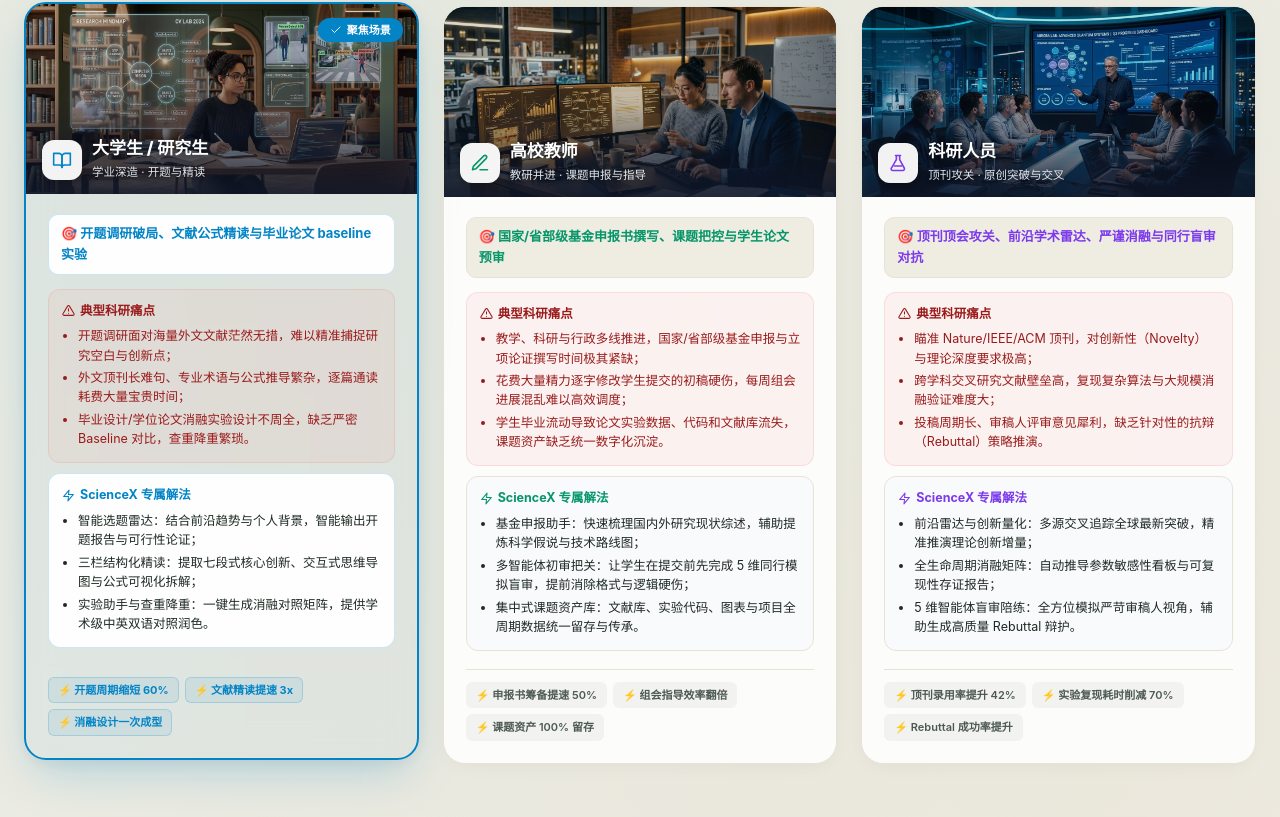
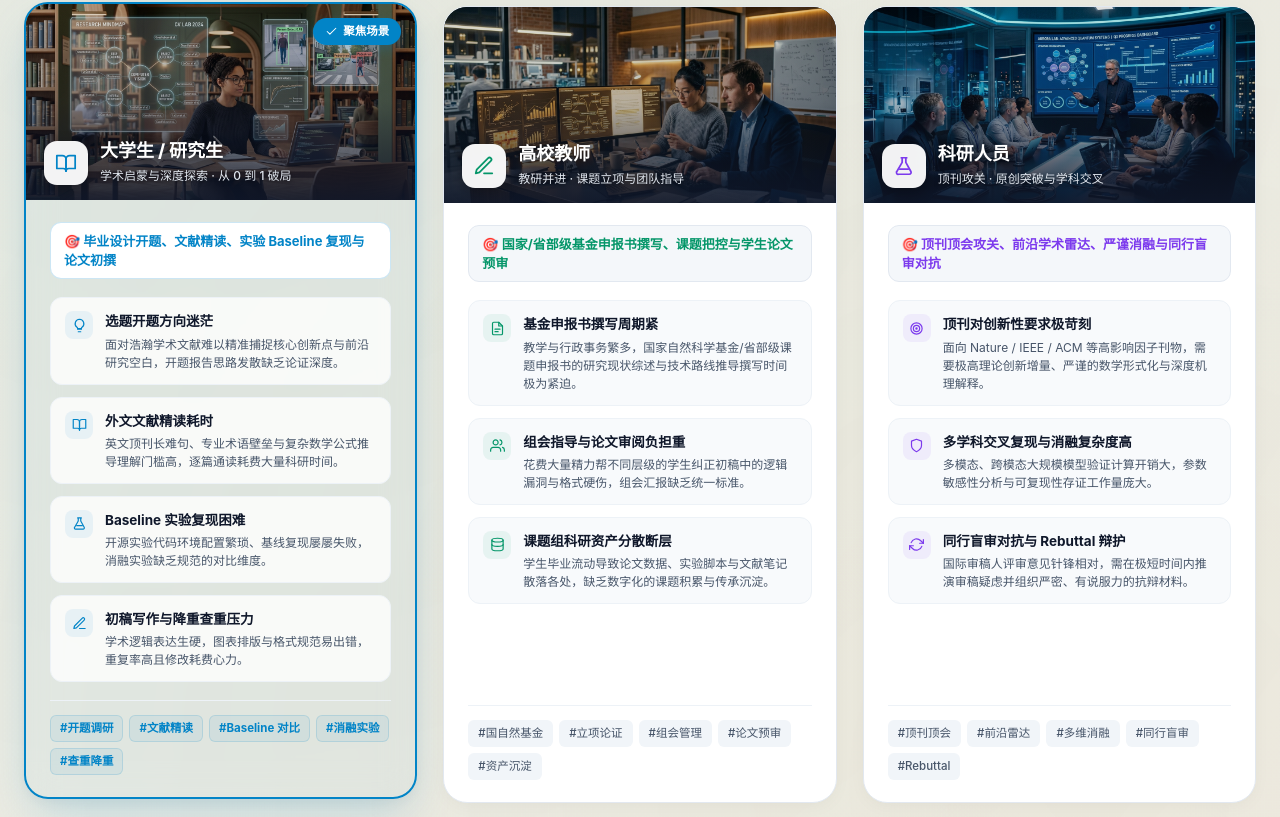
Before and after one commit to wyxpro/ScienceX, a React (Vite) app in the folder frontend/: page / in a window 1280 px wide. Shown: the part 1003-1820 px from the top of the page. Built offline with nearby package versions, Linux system fonts and the light colour scheme; no server answers.

Commit message:
feat: 官网用户画像卡片移除解法与指标组件，精细化重构大学生/研究生卡片排版

```diff
--- a/frontend/src/pages/landing/LandingPersonas.tsx
+++ b/frontend/src/pages/landing/LandingPersonas.tsx
@@ -15,9 +15,12 @@ interface PersonaScenario {
   cardActiveBg: string;
   shadowColor: string;
   sceneTitle: string;
-  pains: string[];
-  solves: string[];
-  metrics: string[];
+  challenges: {
+    icon: string;
+    title: string;
+    desc: string;
+  }[];
+  keywords: string[];
 }
 
 // 三大核心用户角色：大学生/研究生、高校教师、科研人员
@@ -25,71 +28,97 @@ const PERSONA_SCENARIOS: PersonaScenario[] = [
   {
     id: 'student',
     role: '大学生 / 研究生',
-    tag: '学业深造 · 开题与精读',
+    tag: '学术启蒙与深度探索 · 从 0 到 1 破局',
     coverImg: gradStudentImg,
     avatarIcon: 'book',
     themeColor: '#0284c7',
     badgeBg: 'rgba(2, 132, 199, 0.1)',
-    cardActiveBg: 'rgba(2, 132, 199, 0.04)',
-    shadowColor: 'rgba(2, 132, 199, 0.25)',
-    sceneTitle: '开题调研破局、文献公式精读与毕业论文 baseline 实验',
-    pains: [
-      '开题调研面对海量外文文献茫然无措，难以精准捕捉研究空白与创新点；',
-      '外文顶刊长难句、专业术语与公式推导繁杂，逐篇通读耗费大量宝贵时间；',
-      '毕业设计/学位论文消融实验设计不周全，缺乏严密 Baseline 对比，查重降重繁琐。',
+    cardActiveBg: 'rgba(2, 132, 199, 0.035)',
+    shadowColor: 'rgba(2, 132, 199, 0.22)',
+    sceneTitle: '毕业设计开题、文献精读、实验 Baseline 复现与论文初撰',
+    challenges: [
+      {
+        icon: 'bulb',
+        title: '选题开题方向迷茫',
+        desc: '面对浩瀚学术文献难以精准捕捉核心创新点与前沿研究空白，开题报告思路发散缺乏论证深度。',
+      },
+      {
+        icon: 'book',
+        title: '外文文献精读耗时',
+        desc: '英文顶刊长难句、专业术语壁垒与复杂数学公式推导理解门槛高，逐篇通读耗费大量科研时间。',
+      },
+      {
+        icon: 'flask',
+        title: 'Baseline 实验复现困难',
+        desc: '开源实验代码环境配置繁琐、基线复现屡屡失败，消融实验缺乏规范的对比维度。',
+      },
+      {
+        icon: 'pen',
+        title: '初稿写作与降重查重压力',
+        desc: '学术逻辑表达生硬，图表排版与格式规范易出错，重复率高且修改耗费心力。',
+      },
     ],
-    solves: [
-      '智能选题雷达：结合前沿趋势与个人背景，智能输出开题报告与可行性论证；',
-      '三栏结构化精读：提取七段式核心创新、交互式思维导图与公式可视化拆解；',
-      '实验助手与查重降重：一键生成消融对照矩阵，提供学术级中英双语对照润色。',
-    ],
-    metrics: ['开题周期缩短 60%', '文献精读提速 3x', '消融设计一次成型'],
+    keywords: ['开题调研', '文献精读', 'Baseline 对比', '消融实验', '查重降重'],
   },
   {
     id: 'teacher',
     role: '高校教师',
-    tag: '教研并进 · 课题申报与指导',
+    tag: '教研并进 · 课题立项与团队指导',
     coverImg: earlyScholarImg,
     avatarIcon: 'pen',
     themeColor: '#059669',
     badgeBg: 'rgba(5, 150, 105, 0.1)',
-    cardActiveBg: 'rgba(5, 150, 105, 0.04)',
-    shadowColor: 'rgba(5, 150, 105, 0.25)',
+    cardActiveBg: 'rgba(5, 150, 105, 0.035)',
+    shadowColor: 'rgba(5, 150, 105, 0.22)',
     sceneTitle: '国家/省部级基金申报书撰写、课题把控与学生论文预审',
-    pains: [
-      '教学、科研与行政多线推进，国家/省部级基金申报与立项论证撰写时间极其紧缺；',
-      '花费大量精力逐字修改学生提交的初稿硬伤，每周组会进展混乱难以高效调度；',
-      '学生毕业流动导致论文实验数据、代码和文献库流失，课题资产缺乏统一数字化沉淀。',
+    challenges: [
+      {
+        icon: 'doc',
+        title: '基金申报书撰写周期紧',
+        desc: '教学与行政事务繁多，国家自然科学基金/省部级课题申报书的研究现状综述与技术路线推导撰写时间极为紧迫。',
+      },
+      {
+        icon: 'users',
+        title: '组会指导与论文审阅负担重',
+        desc: '花费大量精力帮不同层级的学生纠正初稿中的逻辑漏洞与格式硬伤，组会汇报缺乏统一标准。',
+      },
+      {
+        icon: 'db',
+        title: '课题组科研资产分散断层',
+        desc: '学生毕业流动导致论文数据、实验脚本与文献笔记散落各处，缺乏数字化的课题积累与传承沉淀。',
+      },
     ],
-    solves: [
-      '基金申报助手：快速梳理国内外研究现状综述，辅助提炼科学假说与技术路线图；',
-      '多智能体初审把关：让学生在提交前先完成 5 维同行模拟盲审，提前消除格式与逻辑硬伤；',
-      '集中式课题资产库：文献库、实验代码、图表与项目全周期数据统一留存与传承。',
-    ],
-    metrics: ['申报书筹备提速 50%', '组会指导效率翻倍', '课题资产 100% 留存'],
+    keywords: ['国自然基金', '立项论证', '组会管理', '论文预审', '资产沉淀'],
   },
   {
     id: 'researcher',
     role: '科研人员',
-    tag: '顶刊攻关 · 原创突破与交叉',
+    tag: '顶刊攻关 · 原创突破与学科交叉',
     coverImg: labPiImg,
     avatarIcon: 'flask',
     themeColor: '#7c3aed',
     badgeBg: 'rgba(124, 58, 237, 0.1)',
-    cardActiveBg: 'rgba(124, 58, 237, 0.04)',
-    shadowColor: 'rgba(124, 58, 237, 0.25)',
+    cardActiveBg: 'rgba(124, 58, 237, 0.035)',
+    shadowColor: 'rgba(124, 58, 237, 0.22)',
     sceneTitle: '顶刊顶会攻关、前沿学术雷达、严谨消融与同行盲审对抗',
-    pains: [
-      '瞄准 Nature/IEEE/ACM 顶刊，对创新性（Novelty）与理论深度要求极高；',
-      '跨学科交叉研究文献壁垒高，复现复杂算法与大规模消融验证难度大；',
-      '投稿周期长、审稿人评审意见犀利，缺乏针对性的抗辩（Rebuttal）策略推演。',
+    challenges: [
+      {
+        icon: 'target',
+        title: '顶刊对创新性要求极苛刻',
+        desc: '面向 Nature / IEEE / ACM 等高影响因子刊物，需要极高理论创新增量、严谨的数学形式化与深度机理解释。',
+      },
+      {
+        icon: 'shield',
+        title: '多学科交叉复现与消融复杂度高',
+        desc: '多模态、跨模态大规模模型验证计算开销大，参数敏感性分析与可复现性存证工作量庞大。',
+      },
+      {
+        icon: 'refresh',
+        title: '同行盲审对抗与 Rebuttal 辩护',
+        desc: '国际审稿人评审意见针锋相对，需在极短时间内推演审稿疑虑并组织严密、有说服力的抗辩材料。',
+      },
     ],
-    solves: [
-      '前沿雷达与创新量化：多源交叉追踪全球最新突破，精准推演理论创新增量；',
-      '全生命周期消融矩阵：自动推导参数敏感性看板与可复现性存证报告；',
-      '5 维智能体盲审陪练：全方位模拟严苛审稿人视角，辅助生成高质量 Rebuttal 辩护。',
-    ],
-    metrics: ['顶刊录用率提升 42%', '实验复现耗时削减 70%', 'Rebuttal 成功率提升'],
+    keywords: ['顶刊顶会', '前沿雷达', '多维消融', '同行盲审', 'Rebuttal'],
   },
 ];
 
@@ -112,8 +141,8 @@ export const LandingPersonas: React.FC = () => {
       <div
         style={{
           display: 'grid',
-          gridTemplateColumns: 'repeat(auto-fit, minmax(320px, 1fr))',
-          gap: 24,
+          gridTemplateColumns: 'repeat(auto-fit, minmax(340px, 1fr))',
+          gap: 26,
         }}
       >
         {PERSONA_SCENARIOS.map((p) => {
@@ -123,14 +152,14 @@ export const LandingPersonas: React.FC = () => {
               key={p.id}
               onClick={() => setSelectedId(p.id)}
               style={{
-                borderRadius: 22,
+                borderRadius: 24,
                 overflow: 'hidden',
-                background: isSelected ? p.cardActiveBg : 'rgba(255, 255, 255, 0.85)',
+                background: isSelected ? p.cardActiveBg : '#ffffff',
                 backdropFilter: 'blur(16px)',
-                border: isSelected ? `2.5px solid ${p.themeColor}` : '1.5px solid var(--line)',
+                border: isSelected ? `2px solid ${p.themeColor}` : '1px solid #e2e8f0',
                 boxShadow: isSelected
-                  ? `0 20px 48px -10px ${p.shadowColor}, 0 4px 16px rgba(0, 0, 0, 0.06)`
-                  : '0 6px 20px -6px rgba(0, 0, 0, 0.05)',
+                  ? `0 20px 48px -10px ${p.shadowColor}, 0 4px 16px rgba(0, 0, 0, 0.05)`
+                  : '0 4px 20px -4px rgba(15, 23, 42, 0.05)',
                 display: 'flex',
                 flexDirection: 'column',
                 cursor: 'pointer',
@@ -147,9 +176,9 @@ export const LandingPersonas: React.FC = () => {
               }}
               onMouseLeave={(e) => {
                 if (!isSelected) {
-                  e.currentTarget.style.borderColor = 'var(--line)';
+                  e.currentTarget.style.borderColor = '#e2e8f0';
                   e.currentTarget.style.transform = 'none';
-                  e.currentTarget.style.boxShadow = '0 6px 20px -6px rgba(0, 0, 0, 0.05)';
+                  e.currentTarget.style.boxShadow = '0 4px 20px -4px rgba(15, 23, 42, 0.05)';
                 }
               }}
               role="button"
@@ -166,9 +195,9 @@ export const LandingPersonas: React.FC = () => {
                     zIndex: 10,
                     background: p.themeColor,
                     color: '#ffffff',
-                    fontSize: 11,
-                    fontWeight: 800,
-                    padding: '3px 12px',
+                    fontSize: 11.5,
+                    fontWeight: 700,
+                    padding: '4px 12px',
                     borderRadius: 999,
                     boxShadow: `0 4px 12px ${p.shadowColor}`,
                     display: 'flex',
@@ -177,7 +206,7 @@ export const LandingPersonas: React.FC = () => {
                     backdropFilter: 'blur(6px)',
                   }}
                 >
-                  <Icon name="check" size={12} /> 聚焦场景
+                  <Icon name="check" size={13} /> 聚焦场景
                 </div>
               )}
 
@@ -186,7 +215,7 @@ export const LandingPersonas: React.FC = () => {
                 style={{
                   position: 'relative',
                   width: '100%',
-                  height: 190,
+                  height: 196,
                   overflow: 'hidden',
                   background: '#0e1d17',
                 }}
@@ -209,7 +238,7 @@ export const LandingPersonas: React.FC = () => {
                   style={{
                     position: 'absolute',
                     inset: 0,
-                    background: 'linear-gradient(to top, rgba(15, 23, 42, 0.88) 0%, rgba(15, 23, 42, 0.25) 50%, rgba(0,0,0,0.1) 100%)',
+                    background: 'linear-gradient(to top, rgba(15, 23, 42, 0.9) 0%, rgba(15, 23, 42, 0.3) 50%, rgba(0,0,0,0.1) 100%)',
                     pointerEvents: 'none',
                   }}
                 />
@@ -218,37 +247,38 @@ export const LandingPersonas: React.FC = () => {
                 <div
                   style={{
                     position: 'absolute',
-                    bottom: 12,
-                    left: 16,
-                    right: 16,
+                    bottom: 14,
+                    left: 18,
+                    right: 18,
                     display: 'flex',
                     alignItems: 'flex-end',
                     justifyContent: 'space-between',
                     zIndex: 2,
                   }}
                 >
-                  <div style={{ display: 'flex', alignItems: 'center', gap: 10 }}>
+                  <div style={{ display: 'flex', alignItems: 'center', gap: 12 }}>
                     <div
                       style={{
-                        width: 40,
-                        height: 40,
-                        borderRadius: 12,
+                        width: 44,
+                        height: 44,
+                        borderRadius: 13,
                         background: 'rgba(255, 255, 255, 0.95)',
                         color: p.themeColor,
                         display: 'flex',
                         alignItems: 'center',
                         justifyContent: 'center',
-                        boxShadow: '0 4px 12px rgba(0, 0, 0, 0.25)',
+                        boxShadow: '0 4px 14px rgba(0, 0, 0, 0.25)',
                         backdropFilter: 'blur(8px)',
+                        flexShrink: 0,
                       }}
                     >
-                      <Icon name={p.avatarIcon as any} size={20} />
+                      <Icon name={p.avatarIcon as any} size={22} />
                     </div>
                     <div>
                       <div
                         style={{
                           fontWeight: 800,
-                          fontSize: 17,
+                          fontSize: 18,
                           color: '#ffffff',
                           textShadow: '0 2px 8px rgba(0, 0, 0, 0.7)',
                           lineHeight: 1.25,
@@ -258,10 +288,11 @@ export const LandingPersonas: React.FC = () => {
                       </div>
                       <div
                         style={{
-                          fontSize: 11.5,
+                          fontSize: 12,
                           color: '#e2e8f0',
                           marginTop: 3,
                           textShadow: '0 1px 4px rgba(0, 0, 0, 0.6)',
+                          fontWeight: 500,
                         }}
                       >
                         {p.tag}
@@ -272,105 +303,94 @@ export const LandingPersonas: React.FC = () => {
               </div>
 
               {/* 卡片主体内容 */}
-              <div style={{ padding: '20px 22px 22px', display: 'flex', flexDirection: 'column', flex: 1 }}>
-                {/* 核心场景定位 */}
+              <div style={{ padding: '22px 24px', display: 'flex', flexDirection: 'column', flex: 1 }}>
+                {/* 核心场景定位条 */}
                 <div
                   style={{
                     fontSize: 13,
                     fontWeight: 700,
                     color: p.themeColor,
-                    marginBottom: 14,
-                    padding: '8px 12px',
-                    borderRadius: 10,
-                    background: isSelected ? 'rgba(255, 255, 255, 0.95)' : 'var(--bg-deep)',
-                    border: isSelected ? `1px solid ${p.themeColor}33` : '1px solid var(--line)',
+                    marginBottom: 18,
+                    padding: '9px 13px',
+                    borderRadius: 11,
+                    background: isSelected ? '#ffffff' : 'rgba(241, 245, 249, 0.75)',
+                    border: isSelected ? `1px solid ${p.themeColor}33` : '1px solid #e2e8f0',
                     transition: 'all 0.25s ease',
+                    lineHeight: 1.45,
                   }}
                 >
                   🎯 {p.sceneTitle}
                 </div>
 
-                {/* 痛点与解法 */}
-                <div style={{ display: 'flex', flexDirection: 'column', gap: 10, flex: 1, marginBottom: 16 }}>
-                  <div
-                    style={{
-                      fontSize: 12.5,
-                      color: '#991b1b',
-                      background: 'rgba(239, 68, 68, 0.06)',
-                      padding: '11px 13px',
-                      borderRadius: 12,
-                      border: '1px solid rgba(239, 68, 68, 0.12)',
-                    }}
-                  >
-                    <div style={{ fontWeight: 700, marginBottom: 5, display: 'flex', alignItems: 'center', gap: 5 }}>
-                      <Icon name="alert" size={13} /> 典型科研痛点
-                    </div>
-                    <ul style={{ margin: 0, paddingLeft: 16, lineHeight: 1.55 }}>
-                      {p.pains.map((pain, idx) => (
-                        <li key={idx} style={{ marginBottom: 3 }}>
-                          {pain}
-                        </li>
-                      ))}
-                    </ul>
-                  </div>
-
-                  <div
-                    style={{
-                      fontSize: 12.5,
-                      color: 'var(--ink)',
-                      background: isSelected ? 'rgba(255, 255, 255, 0.95)' : 'rgba(248, 250, 252, 0.85)',
-                      border: isSelected ? `1px solid ${p.themeColor}33` : '1px solid var(--line)',
-                      padding: '11px 13px',
-                      borderRadius: 12,
-                      transition: 'all 0.25s ease',
-                    }}
-                  >
+                {/* 核心科研挑战清单 */}
+                <div style={{ display: 'flex', flexDirection: 'column', gap: 12, flex: 1, marginBottom: 18 }}>
+                  {p.challenges.map((c, idx) => (
                     <div
+                      key={idx}
                       style={{
-                        fontWeight: 700,
-                        marginBottom: 5,
+                        padding: '12px 14px',
+                        borderRadius: 12,
+                        background: isSelected ? 'rgba(255, 255, 255, 0.8)' : '#f8fafc',
+                        border: '1px solid #edf2f7',
                         display: 'flex',
-                        alignItems: 'center',
-                        gap: 5,
-                        color: p.themeColor,
+                        gap: 12,
+                        alignItems: 'flex-start',
                       }}
                     >
-                      <Icon name="zap" size={13} /> ScienceX 专属解法
+                      <span
+                        style={{
+                          width: 28,
+                          height: 28,
+                          borderRadius: 8,
+                          background: `${p.themeColor}12`,
+                          color: p.themeColor,
+                          display: 'flex',
+                          alignItems: 'center',
+                          justifyContent: 'center',
+                          flexShrink: 0,
+                          marginTop: 1,
+                        }}
+                      >
+                        <Icon name={c.icon as any} size={15} />
+                      </span>
+                      <div>
+                        <div style={{ fontWeight: 700, fontSize: 13.5, color: '#0f172a' }}>
+                          {c.title}
+                        </div>
+                        <div style={{ fontSize: 12, color: '#475569', marginTop: 3, lineHeight: 1.5 }}>
+                          {c.desc}
+                        </div>
+                      </div>
                     </div>
-                    <ul style={{ margin: 0, paddingLeft: 16, lineHeight: 1.55 }}>
-                      {p.solves.map((solve, idx) => (
-                        <li key={idx} style={{ marginBottom: 3 }}>
-                          {solve}
-                        </li>
-                      ))}
-                    </ul>
-                  </div>
+                  ))}
                 </div>
 
-                {/* 量化指标标签 */}
+                {/* 底部学术关键词标签 */}
                 <div
-                  className="row g-1 wrap"
                   style={{
-                    borderTop: '1px solid var(--line)',
-                    paddingTop: 12,
+                    borderTop: '1px solid #edf2f7',
+                    paddingTop: 14,
                     marginTop: 'auto',
+                    display: 'flex',
+                    alignItems: 'center',
+                    gap: 6,
+                    flexWrap: 'wrap',
                   }}
                 >
-                  {p.metrics.map((m, idx) => (
+                  {p.keywords.map((kw, idx) => (
                     <span
                       key={idx}
                       style={{
-                        fontSize: 11,
+                        fontSize: 11.5,
                         padding: '3px 9px',
                         borderRadius: 6,
-                        background: isSelected ? `${p.themeColor}15` : 'rgba(0, 0, 0, 0.04)',
-                        color: isSelected ? p.themeColor : 'var(--ink-2)',
-                        fontWeight: isSelected ? 700 : 600,
-                        border: isSelected ? `1px solid ${p.themeColor}33` : '1px solid transparent',
-                        transition: 'all 0.25s ease',
+                        background: isSelected ? `${p.themeColor}12` : '#f1f5f9',
+                        color: isSelected ? p.themeColor : '#475569',
+                        fontWeight: isSelected ? 700 : 500,
+                        border: isSelected ? `1px solid ${p.themeColor}26` : '1px solid transparent',
                       }}
                     >
-                      ⚡ {m}
+                      #{kw}
                     </span>
                   ))}
                 </div>
```
